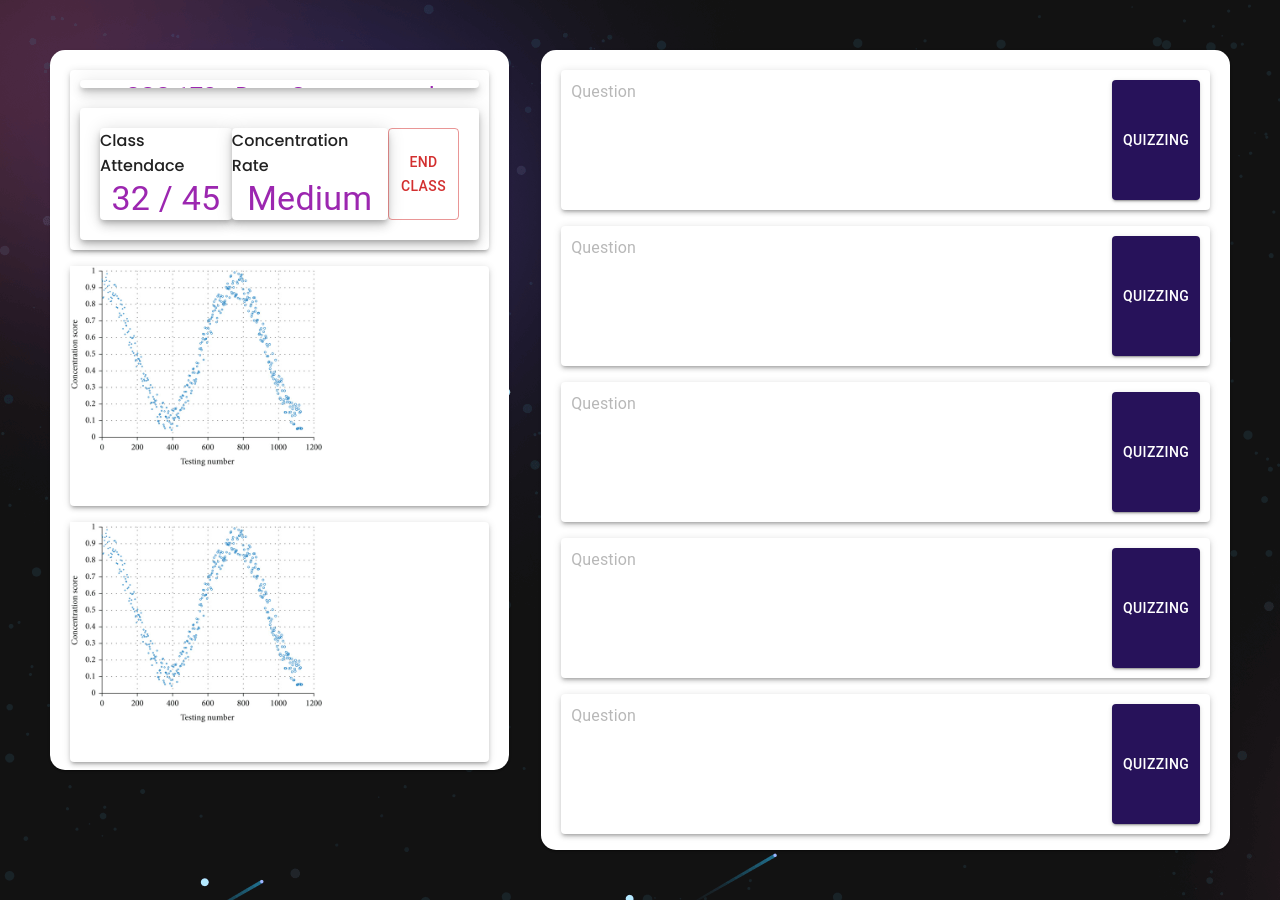
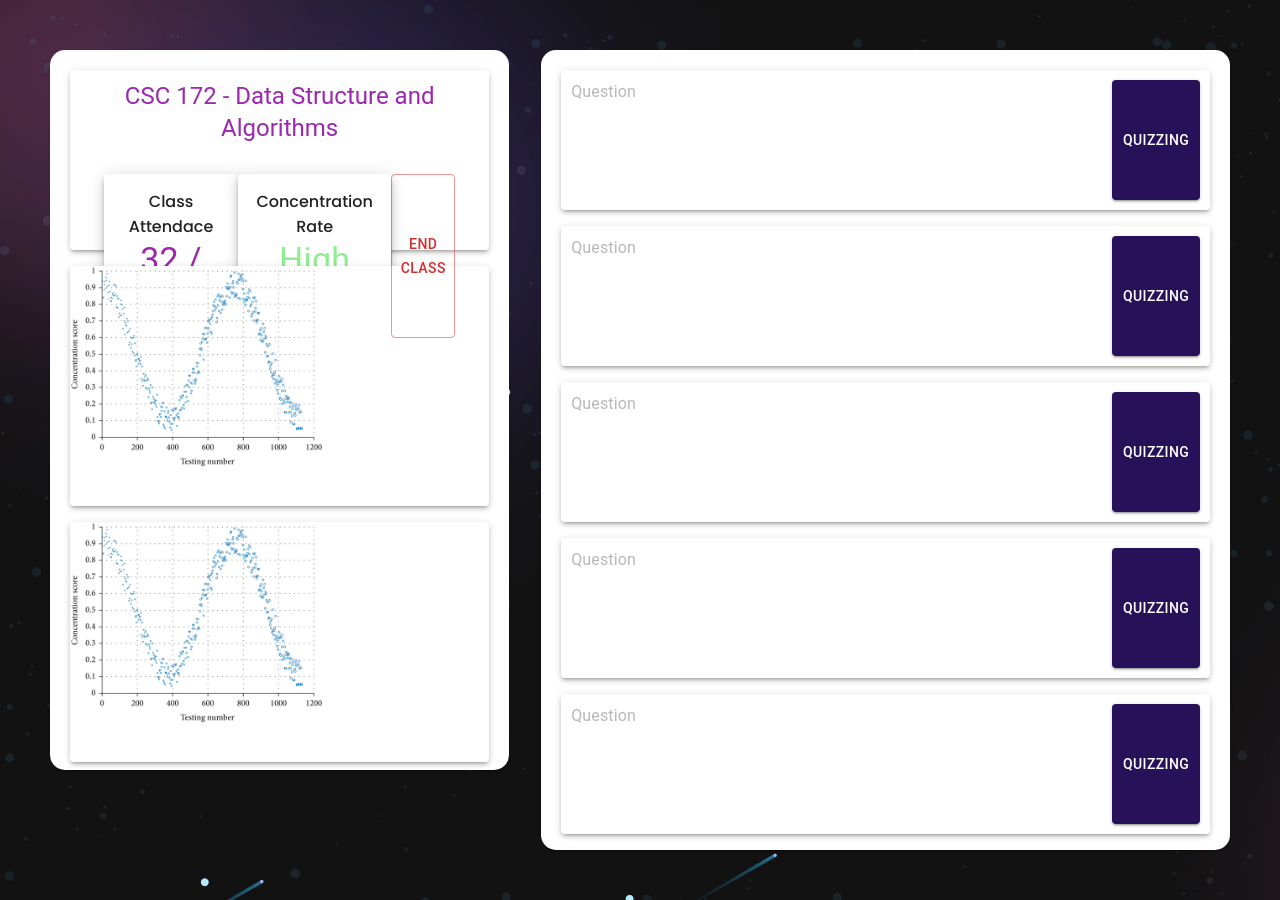
Before and after one commit to VietRocHack/EduVision, a React (Create React App) app: page /teacher in a window 1280 px wide. Built offline with nearby package versions, Linux system fonts and the light colour scheme.

Commit message:
Hoang Le: update Teacher

```diff
--- a/src/pages/Teacher.js
+++ b/src/pages/Teacher.js
@@ -1,5 +1,5 @@
 import React from 'react';
-import { Typography, Grid, Button, Stack } from "@mui/material";
+import { Typography, Grid, Button, Stack, Container } from "@mui/material";
 import Paper from '@mui/material/Paper';
 import Card from '@mui/material/Card';
 import backgroundImage from "../assets/banner-bg.png";
@@ -22,25 +22,22 @@ const Teacher = () => {
         <Stack direction="column" spacing={2} sx={{padding: "20px"}}>
 
           <Paper sx={{ marginBottom: 2, height: "20vh", padding: "10px", display: "flex", flexDirection: "column", fontFamily: 'Poppins, sans-serif', fontWeight: "500"}} elevation={3}>
-            <Card elevation={6} sx={{marginBottom: "20px"}}>
-              <Typography variant="h5" color="secondary" sx={{textAlign: "center"}}>CSC 172 - Data Structure and Algorithms</Typography>
-            </Card>
-
-            <Paper elevation={6} sx={{display: "flex", flexDirection: "row", justifyContent: "space-around", padding: "20px"}}>
-              <Card xs={{alignItems: "center", textAlign: "center"}} elevation={6}>
+            <Typography variant="h5" color="secondary" sx={{textAlign: "center"}}>CSC 172 - Data Structure and Algorithms</Typography>
+            <Container sx={{display: "flex", flexDirection: "row", justifyContent: "space-around", padding: "30px"}}>
+              <Card sx={{alignItems: "center", textAlign: "center", padding: "15px"}} elevation={6}>
                 Class Attendace
                 <br/>
                 <Typography variant="h4" color="secondary" sx={{textAlign: "center"}}>32 / 45</Typography>
               </Card>
-              <Card xs={{alignItems: "center", textAlign: "center"}} elevation={6}>
+              <Card sx={{alignItems: "center", textAlign: "center", padding: "15px"}} elevation={6}>
                 Concentration Rate
                 <br/>
-                <Typography variant="h4" color="secondary" sx={{textAlign: "center"}}>Medium</Typography>
+                <Typography variant="h4" color="secondary" sx={{textAlign: "center", color: "lightgreen"}}>High</Typography>
               </Card>
               <Button variant="outlined" color="error" sx={{width: "20%", "&:hover": {backgroundColor: "white", borderColor: "red", color: "red"}}}>
                 End Class
               </Button>
-            </Paper>
+            </Container>
           </Paper>
 
           <Paper sx={{ marginBottom: 2, height: "30vh" }} elevation={3}>
```
